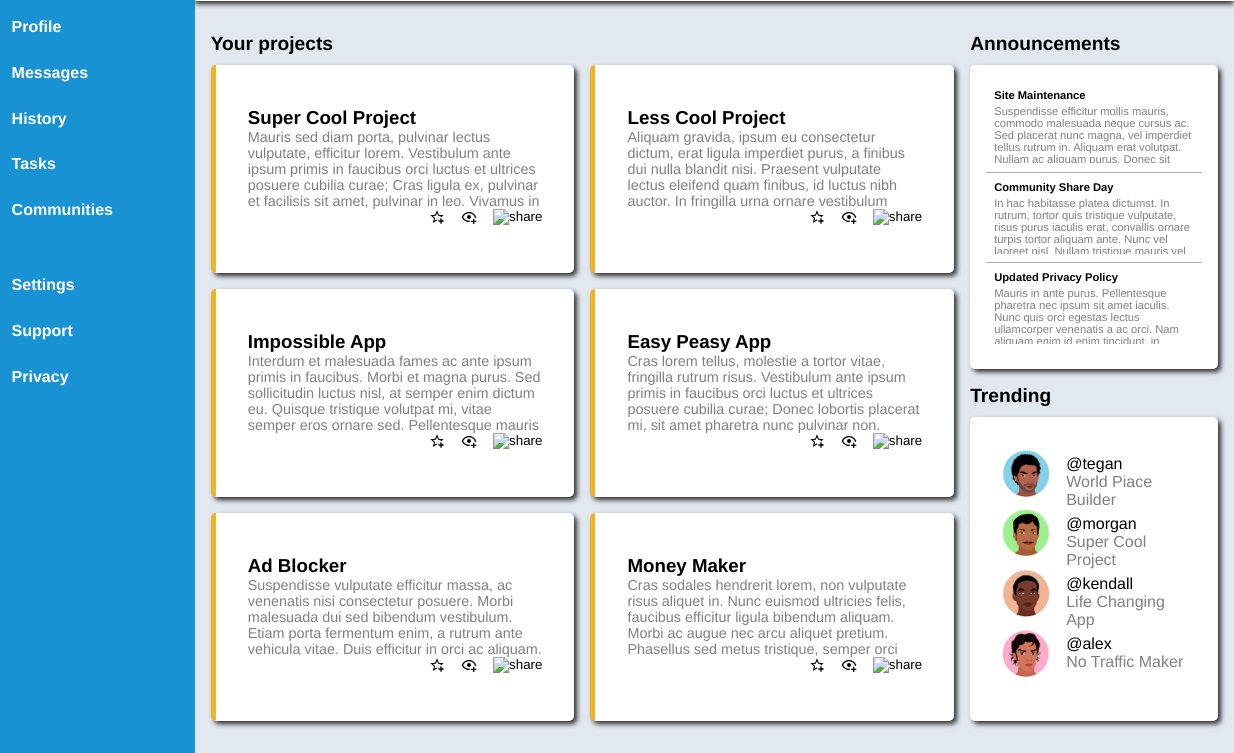
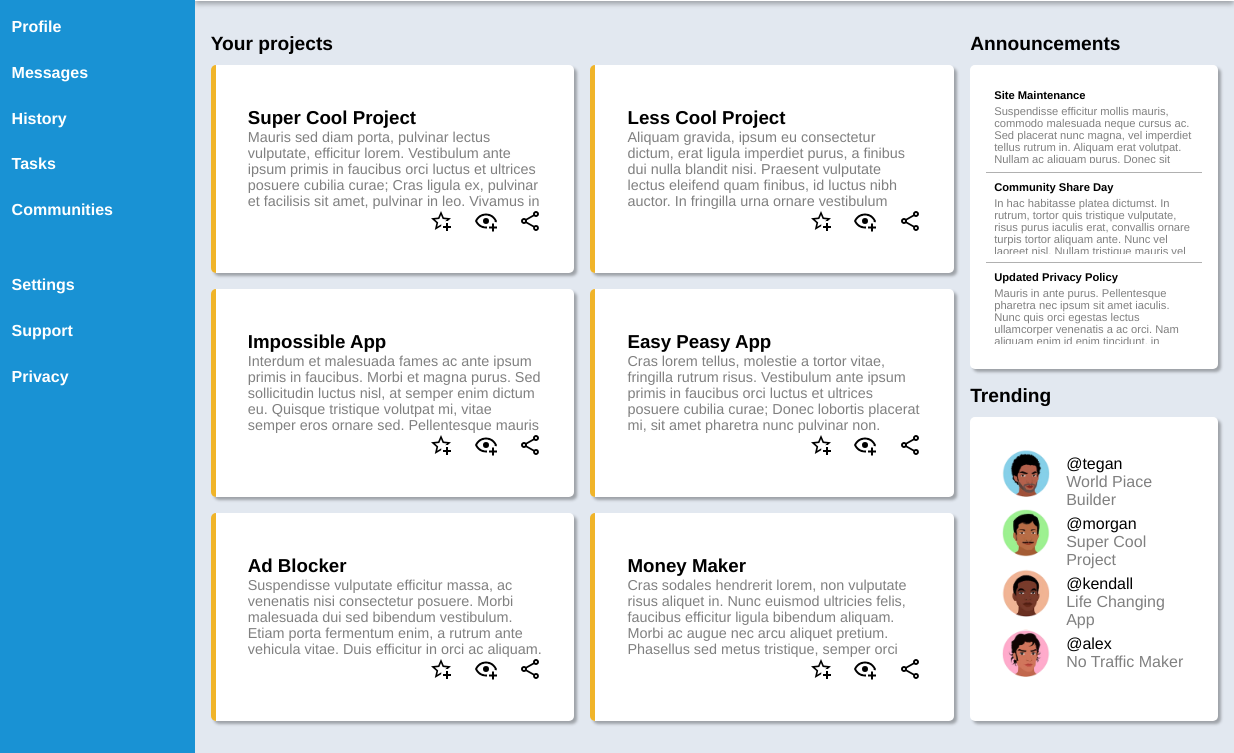
Before and after one commit to Knifiel/odin-admin-dashboard, a plain HTML site: page index.html in a window 1280 px wide. Shown: the part 143-896 px from the top of the page, 46-1280 px from the left. Drawn offline with Linux system fonts and the light colour scheme; a script that the page names is missing.

Commit message:
Fixes CSS

```diff
--- a/index.html
+++ b/index.html
@@ -42,7 +42,7 @@
 
             <ul class="sidebar-misc">
                 <li>
-                    <a href=""/setting.html"><img src="/resources/cog.svg" aria-disabled="true"></a>
+                    <a href="/setting.html"><img src="/resources/cog.svg" aria-disabled="true"></a>
                     <a href="/setting.html">Settings</a>
                 </li>
                 <li>
@@ -85,7 +85,7 @@
                         <div class="card-actions">
                             <input type="image" src="/resources/star-plus-outline.svg" alt="favorite" id="fav">
                             <input type="image" src="/resources/eye-plus-outline.svg" alt="watch" id="watch">
-                            <input type="image" src="/resources/share-variant.svg" alt="share" id="share">
+                            <input type="image" src="/resources/share-variant-outline.svg" alt="share" id="share">
                         </div>
                     </div>
                     <div class="card">
@@ -95,7 +95,7 @@
                         <div class="card-actions">
                             <input type="image" src="/resources/star-plus-outline.svg" alt="favorite" id="fav">
                             <input type="image" src="/resources/eye-plus-outline.svg" alt="watch" id="watch">
-                            <input type="image" src="/resources/share-variant.svg" alt="share" id="share">
+                            <input type="image" src="/resources/share-variant-outline.svg" alt="share" id="share">
                         </div>
                     </div>
                     <div class="card">
@@ -105,7 +105,7 @@
                         <div class="card-actions">
                             <input type="image" src="/resources/star-plus-outline.svg" alt="favorite" id="fav">
                             <input type="image" src="/resources/eye-plus-outline.svg" alt="watch" id="watch">
-                            <input type="image" src="/resources/share-variant.svg" alt="share" id="share">
+                            <input type="image" src="/resources/share-variant-outline.svg" alt="share" id="share">
                         </div>
                     </div>
                     <div class="card">
@@ -115,7 +115,7 @@
                         <div class="card-actions">
                             <input type="image" src="/resources/star-plus-outline.svg" alt="favorite" id="fav">
                             <input type="image" src="/resources/eye-plus-outline.svg" alt="watch" id="watch">
-                            <input type="image" src="/resources/share-variant.svg" alt="share" id="share">
+                            <input type="image" src="/resources/share-variant-outline.svg" alt="share" id="share">
                         </div>
                     </div>
                     <div class="card">
@@ -125,7 +125,7 @@
                         <div class="card-actions">
                             <input type="image" src="/resources/star-plus-outline.svg" alt="favorite" id="fav">
                             <input type="image" src="/resources/eye-plus-outline.svg" alt="watch" id="watch">
-                            <input type="image" src="/resources/share-variant.svg" alt="share" id="share">
+                            <input type="image" src="/resources/share-variant-outline.svg" alt="share" id="share">
                         </div>
                     </div>
                     <div class="card">
@@ -135,7 +135,7 @@
                         <div class="card-actions">
                             <input type="image" src="/resources/star-plus-outline.svg" alt="favorite" id="fav">
                             <input type="image" src="/resources/eye-plus-outline.svg" alt="watch" id="watch">
-                            <input type="image" src="/resources/share-variant.svg" alt="share" id="share">
+                            <input type="image" src="/resources/share-variant-outline.svg" alt="share" id="share">
                         </div>
                     </div>
                 </div>
--- a/style.css
+++ b/style.css
@@ -1,7 +1,7 @@
 :root{
     --sidebar-color: rgb(25, 146, 212);
     --content-color: rgb(226, 232, 240);
-    --shadow: 3px 3px 5px rgb(46, 45, 45);
+    --shadow: 3px 3px 3px rgba(0, 0, 0, 0.3);
 }
 
 body, html{
@@ -91,7 +91,7 @@ a:hover{
     padding: 1rem 3rem;
 
     z-index: 1;
-    box-shadow: 0px 3px 5px rgb(46, 45, 45);
+    box-shadow: 0px 3px 5px rgba(0, 0, 0, 0.3);
 }
 .header .utility-bar{
     display: grid;
@@ -257,8 +257,8 @@ h2{
      display: flex;
      flex-shrink: 0;
      justify-content: end;
-     gap: 1rem;
-     max-height: 1rem;
+     gap: 1.3rem;
+     max-height: 1.5rem;
  }
 
  /*Announcements section*/
```
